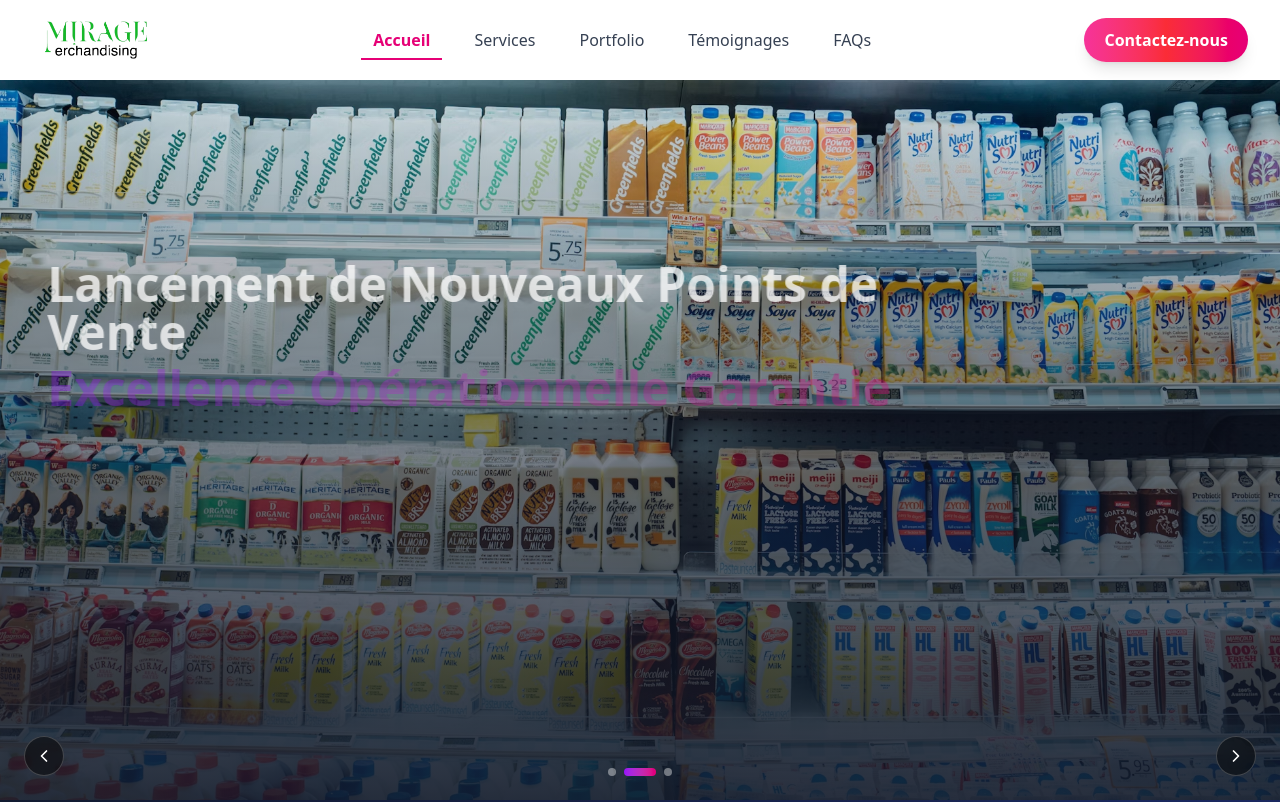
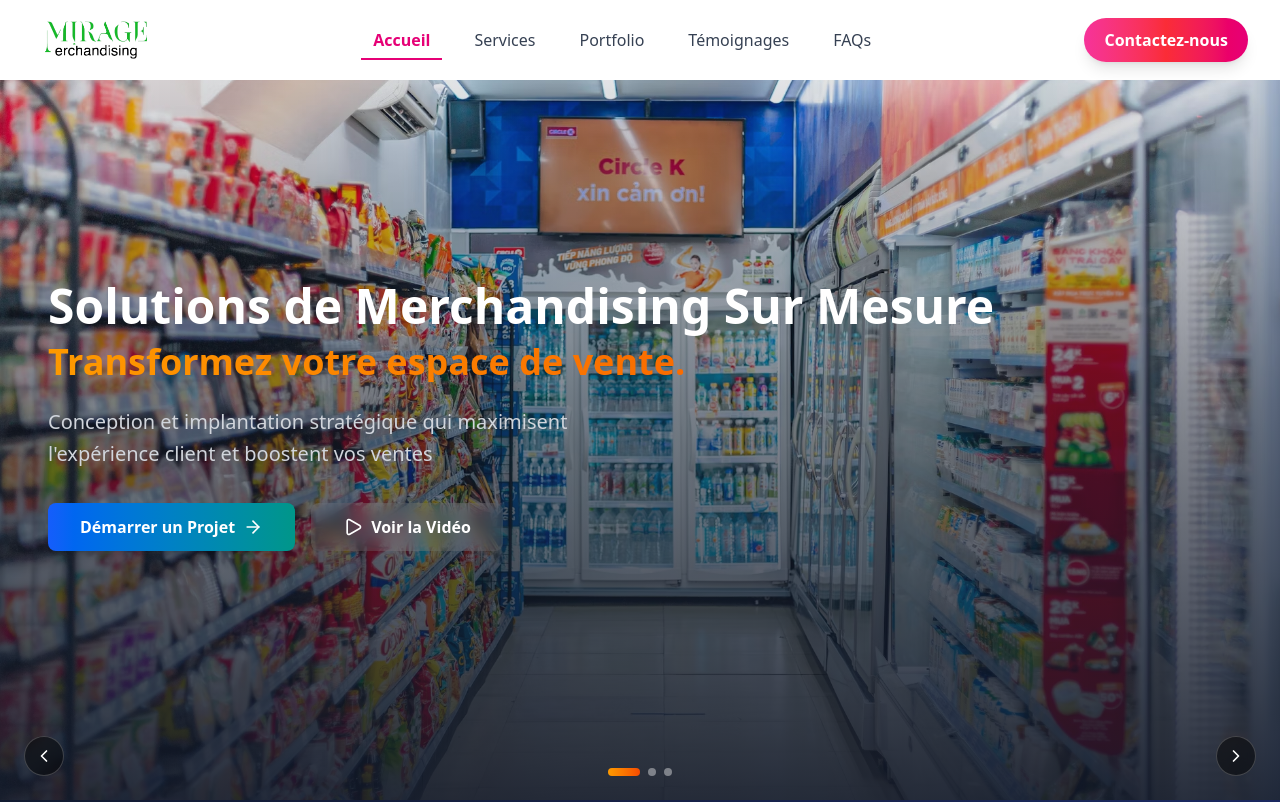
Before and after one commit to NAJEEBKHAN123/Merchandising-client, a React (Vite) app: page / in a window 1280 px wide. Shown: the top 802 px of the page. Built offline with nearby package versions, Linux system fonts and the light colour scheme.

Commit message:
chagne hero heading

```diff
--- a/src/components/Hero.jsx
+++ b/src/components/Hero.jsx
@@ -19,11 +19,11 @@
  const content = [
   {
     title: "Solutions de Merchandising Sur Mesure",
-      highlight: "Transformez Votre Espace Retail",
+    highlight: "Transformez votre espace de vente.",
     description:
       "Conception et implantation stratégique qui maximisent l'expérience client et boostent vos ventes",
-      color: "from-blue-600 to-teal-600",
-      bgColor: "bg-gradient-to-r from-blue-600/10 to-teal-600/10",
+    color: "from-amber-500 to-orange-600",
+    bgColor: "bg-gradient-to-r from-amber-500/10 to-orange-600/10",
     image: slide1,
   },
   {
@@ -31,8 +31,8 @@
     highlight: "Excellence Opérationnelle Garantie",
     description:
       "Ouverture réussie avec merchandising optimisé, formation équipe et mise en place clé en main",
-      color: "from-purple-600 to-pink-600",
-      bgColor: "bg-gradient-to-r from-purple-600/10 to-pink-600/10",
+    color: "from-rose-500 to-red-600",
+    bgColor: "bg-gradient-to-r from-rose-500/10 to-red-600/10",
     image: slide2,
   },
   {
@@ -46,13 +46,14 @@
   },
 ];
 
+
   // Auto-rotation avec contrôle pause/play
   useEffect(() => {
     let interval;
     if (isPlaying) {
       interval = setInterval(() => {
         setActiveIndex((prev) => (prev + 1) % content.length);
-      }, 5000);
+      }, 8000);
     }
     return () => clearInterval(interval);
   }, [content.length, isPlaying]);
@@ -104,7 +105,7 @@
         <div className="max-w-7xl mx-auto w-full">
           <div className="">
             {/* Contenu texte */}
-            <div className="text-left max-w-4xl">
+            <div className="text-left max-w-5xl">
               <AnimatePresence mode="wait">
                 <motion.div
                   key={activeIndex}
@@ -121,7 +122,7 @@
                   >
                     <span className="block">{content[activeIndex].title}</span>
                     <motion.span
-                      className={`block bg-clip-text text-transparent bg-gradient-to-r ${content[activeIndex].color} mt-2`}
+                      className={`block text-3xl md:text-4xl lg:text-4xl font-bold bg-clip-text text-transparent bg-gradient-to-r ${content[activeIndex].color} mt-3`}
                       initial={{ opacity: 0 }}
                       animate={{ opacity: 1 }}
                       transition={{ delay: 0.4, duration: 0.7 }}
```
Lines whose indentation alone changed are shown as unchanged.
